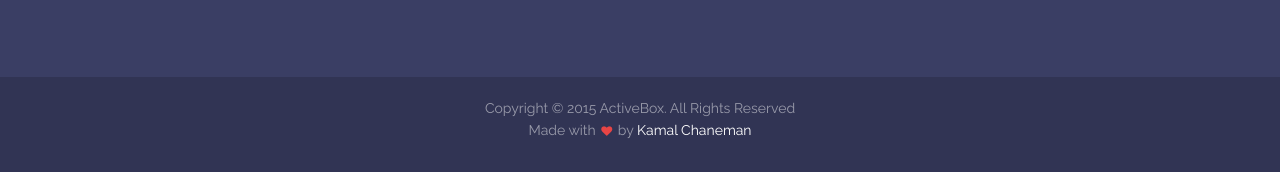
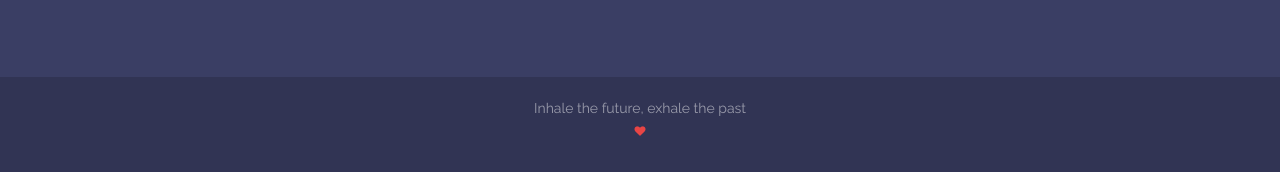
Before and after one commit to switchza/switchza.github.io, a plain HTML site: page index.html in a window 1280 px wide. Shown: the part 3881-4053 px from the top of the page. Drawn offline with nearby package versions, Linux system fonts and the light colour scheme; files whose address does not match are found by name.

Commit message:
Changed footer

```diff
--- a/index.html
+++ b/index.html
@@ -343,7 +343,8 @@
         <div class="footer-bottom">
             <div class="container">
                 <div class="col-md-12">
-                    <p>Copyright © 2015 ActiveBox. All Rights Reserved<br>Made with <i class="fa fa-heart pulse"></i> by <a href="http://kamalchaneman.com/">Kamal Chaneman</a></p>
+                    <p>Inhale the future, exhale the past <br/>
+			    <i class="fa fa-heart pulse"></i>
                 </div>
             </div>
         </div>
```
